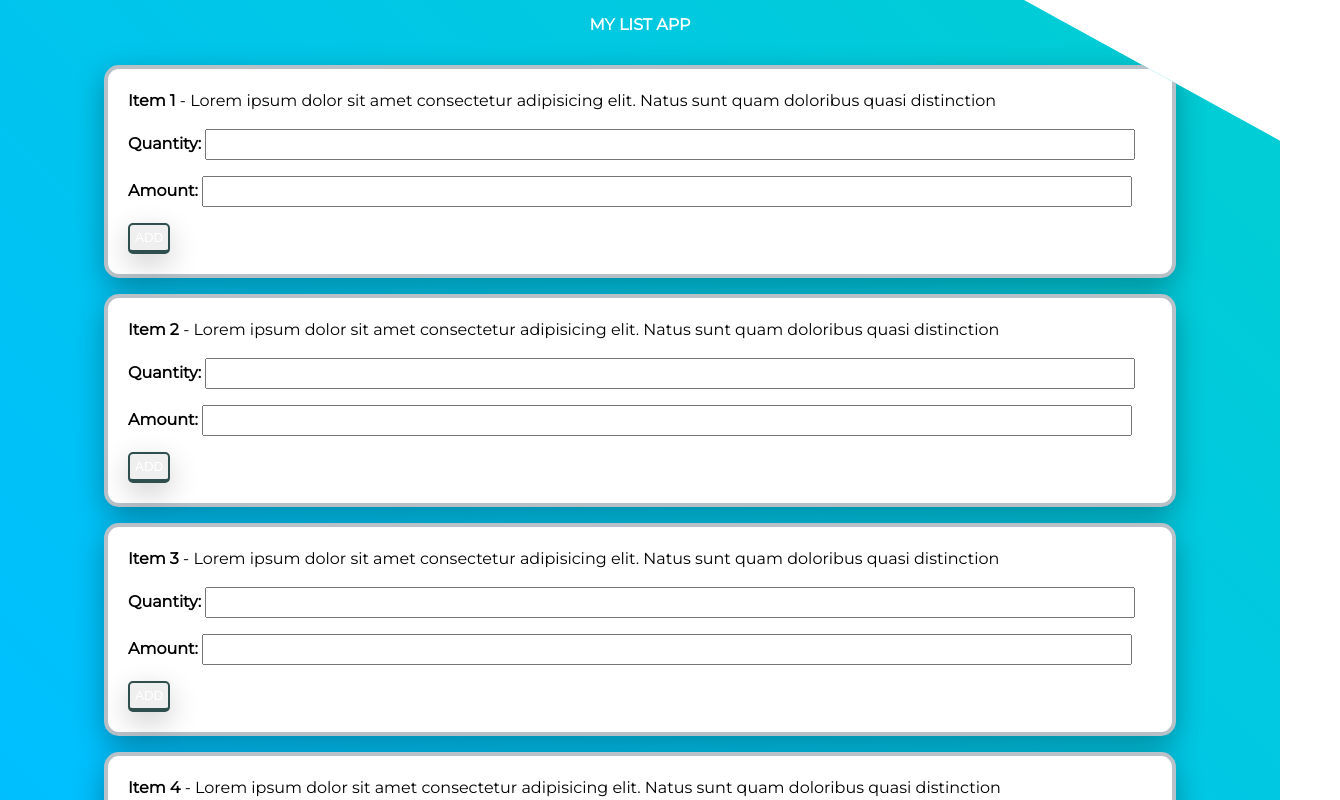
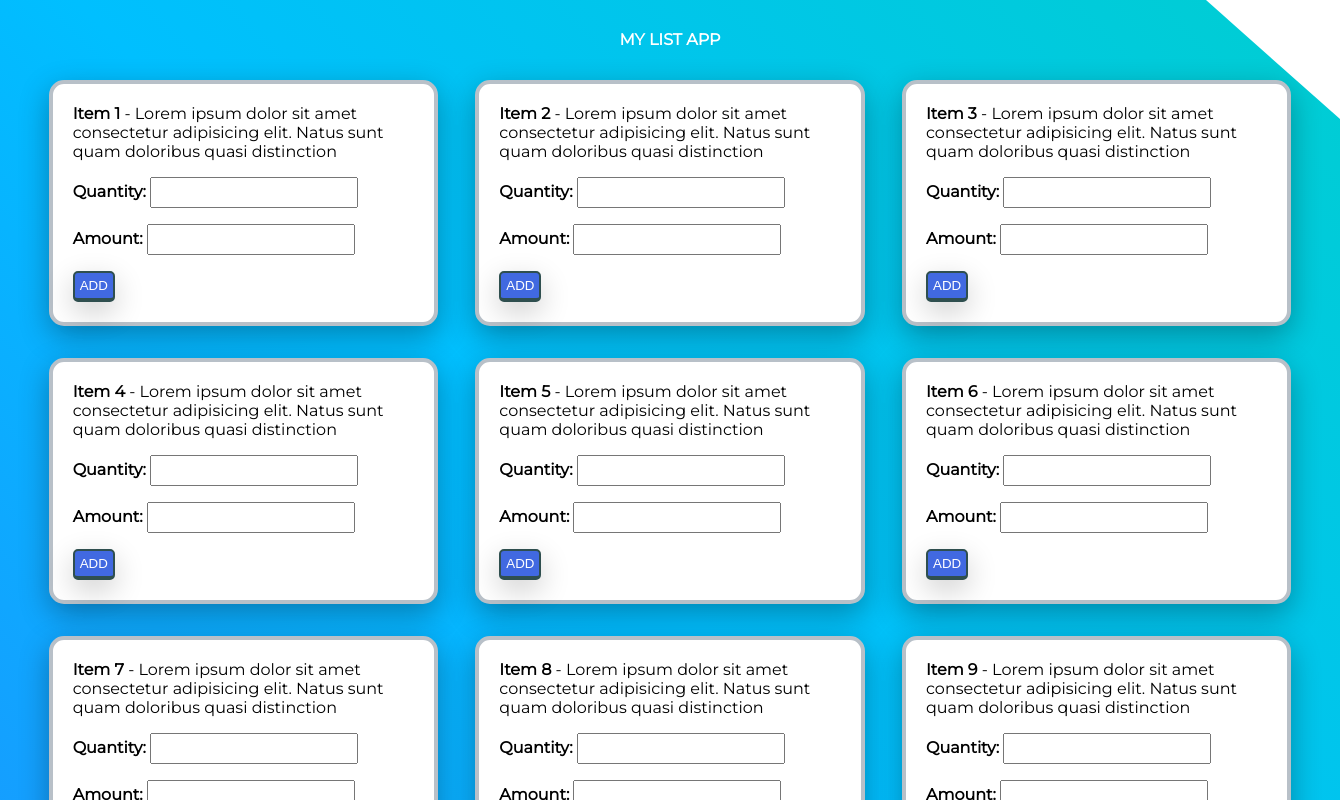
Before and after one commit to sachin-sn/my-list-app, a Svelte app: page / in a window 1280 px wide. Shown: the top 800 px of the page, 1340 px wide, since content can reach past the window. Built offline with nearby package versions, Linux system fonts and the light colour scheme.

Commit message:
mobile view

```diff
--- a/public/css/main.css
+++ b/public/css/main.css
@@ -5,7 +5,6 @@ body, html {
 
 body {
   font-family: 'Montserrat';
-  padding: 0;
   margin: 0;
 }
 
@@ -17,6 +16,21 @@ body #bg {
   height: auto;
   position: absolute;
   z-index: 0;
+}
+
+@media (min-width: 1024px) {
+  body #bg {
+    -webkit-clip-path: polygon(90% 0, 100% 10%, 100% 100%, 0 100%, 0 0);
+            clip-path: polygon(90% 0, 100% 10%, 100% 100%, 0 100%, 0 0);
+  }
+}
+
+@media (min-width: 1240px) {
+  body #bg {
+    -webkit-clip-path: polygon(90% 0, 100% 10%, 100% 100%, 0 100%, 0 0);
+            clip-path: polygon(90% 0, 100% 10%, 100% 100%, 0 100%, 0 0);
+    padding: 15px 30px;
+  }
 }
 
 body header a {
@@ -33,6 +47,7 @@ button {
   color: white;
   border-radius: 5px;
   padding: 5px;
+  background-color: royalblue;
   border: 2px solid darkslategray;
   border-bottom: 4px solid darkslategray;
   text-transform: uppercase;
@@ -44,21 +59,33 @@ button:hover {
   border-bottom: 2px solid darkslategray;
 }
 
-button.default {
-  background-color: royalblue;
+@media (min-width: 1024px) {
+  main {
+    display: -ms-grid;
+    display: grid;
+    -ms-grid-columns: auto auto;
+        grid-template-columns: auto auto;
+    -webkit-box-pack: space-evenly;
+        -ms-flex-pack: space-evenly;
+            justify-content: space-evenly;
+  }
 }
 
-button.success {
-  background-color: seagreen;
+@media (min-width: 1240px) {
+  main {
+    display: -ms-grid;
+    display: grid;
+    -ms-grid-columns: auto auto auto;
+        grid-template-columns: auto auto auto;
+    -webkit-box-pack: space-evenly;
+        -ms-flex-pack: space-evenly;
+            justify-content: space-evenly;
+  }
 }
 
-button.failure {
-  background-color: firebrick;
-}
-
-main section.input-form {
+main section.listItem {
   background: white;
-  z-index: -1;
+  z-index: 0;
   padding: 20px;
   margin: 1em auto;
   border-radius: 15px;
@@ -68,29 +95,17 @@ main section.input-form {
   width: 80%;
 }
 
-main section.input-form label {
-  font-weight: bold;
-}
-
-main section.listItem {
-  background: white;
-  padding: 20px;
-  margin: 1em auto;
-  border-radius: 15px;
-  border: 4px solid #b8c0c8;
-  -webkit-box-shadow: 0 10px 30px rgba(0, 0, 0, 0.3);
-          box-shadow: 0 10px 30px rgba(0, 0, 0, 0.3);
-  width: 80%;
-  line-height: 1.5em;
-}
-
 main section.listItem label {
   font-weight: bold;
 }
 
-main section.listItem span {
-  font-weight: lighter;
-  color: royalblue;
+@media (min-width: 1240px) {
+  main section.listItem {
+    height: -webkit-fit-content;
+    height: -moz-fit-content;
+    height: fit-content;
+    width: 80%;
+  }
 }
 
 .input-block {
@@ -99,6 +114,6 @@ main section.listItem span {
 
 .input-block .input-text {
   height: 25px;
-  width: 90%;
+  width: 200px;
 }
 /*# sourceMappingURL=main.css.map */
--- a/public/css/main.scss
+++ b/public/css/main.scss
@@ -12,7 +12,6 @@ $colors: (
   primary: linear-gradeint(45deg, lightgreen,aqua,aquamarine),
   background:linear-gradient(45deg, dodgerblue,deepskyblue, DarkTurquoise),
   active-color: royalblue,
-  success: seagreen,
   error:firebrick,
   border:SlateGrey
 );
@@ -21,19 +20,19 @@ $colors: (
   @return map-get($colors,$color-name)
 }
 
- $desktop: 800px;
-// @mixin desktop {
-//   @media (min-width:#{$desktop}){
-//     @content;
-//   }
-// }
+$desktop: 1240px;
+@mixin desktop {
+  @media (min-width:#{$desktop}){
+    @content;
+  }
+}
 
- $tablet: 600px;
-// @mixin tablet {
-//   @media (min-width:#{$tablet}){
-//     @content;
-//   }
-// }
+$tablet: 1024px;
+@mixin tablet {
+  @media (min-width:#{$tablet}){
+    @content;
+  }
+}
 
 body, html{
   height:100%;
@@ -42,7 +41,6 @@ body, html{
 
 body{
   font-family: 'Montserrat';
-  padding: 0;
   margin: 0;
 
   #bg{
@@ -52,6 +50,13 @@ body{
     height: auto;
     position: absolute;
     z-index:0;
+    @include tablet {
+      clip-path: polygon(90% 0, 100% 10%, 100% 100%, 0 100%, 0 0);
+    }
+    @include desktop {
+      clip-path: polygon(90% 0, 100% 10%, 100% 100%, 0 100%, 0 0);
+      padding: map-get($paddings, content) map-get($paddings, content)*2;
+    }
   }
 
   header a {
@@ -69,6 +74,7 @@ button {
   color:white;
   border-radius: 5px;
   padding: map-get($paddings,btn);
+  background-color: color(active-color);
   border: 2px solid darkslategray;
   border-bottom: 4px solid darkslategray;
   text-transform: uppercase;
@@ -76,22 +82,25 @@ button {
   &:hover{
   border-bottom: 2px solid darkslategray;
   }
-  &.default{
-    background-color: color(active-color);
-  }
-  &.success{
-    background-color: color(success);
-  }
-  &.failure{
-    background-color: color(error);
-  }
 }
 
 main{
 
-  section.input-form{
+  @include tablet {
+    display: grid;
+    grid-template-columns: auto auto;
+    justify-content: space-evenly;
+  }
+
+  @include desktop {
+    display: grid;
+    grid-template-columns: auto auto auto;
+    justify-content: space-evenly;
+  }
+
+  section.listItem{
     background: white;
-    z-index: -1;
+    z-index: 0;
     padding: 20px;
     margin: 1em auto;
     border-radius: $borders;
@@ -101,23 +110,9 @@ main{
     label{
       font-weight: bold;
     }
-  }
-
-  section.listItem{
-    background: white;
-    padding: 20px;
-    margin: 1em auto;
-    border-radius: $borders;
-    border: 4px solid lighten(color(border), 25%);
-    box-shadow: 0 10px 30px rgba(0,0,0,.3);
-    width:80%;
-    line-height: 1.5em;
-    label{
-      font-weight: bold;
-    }
-    span{
-      font-weight: lighter;
-      color:color(active-color);
+    @include desktop {
+      height: fit-content;
+      width:max(80%);
     }
   }
 }
@@ -126,6 +121,6 @@ main{
   margin: 1em auto;
   .input-text{
     height:25px;
-    width:max(90%);
+    width:max(200px);
   }
 }
```
Also changed, not shown: 1 other file (tests, documents, lock files or other folders).
